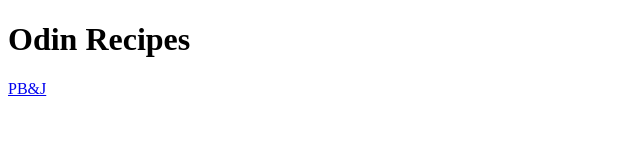
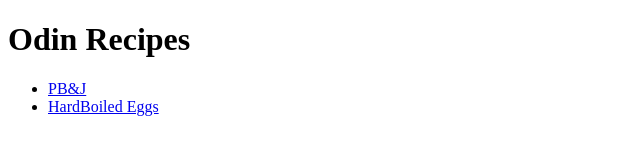
Before and after one commit to anurag-saxena12/odin-recipes, a plain HTML site: page index.html in a window 1280 px wide. Shown: the whole page, without its empty margins (0-640 px from the left). Drawn offline with Linux system fonts and the light colour scheme.

Commit message:
Finished first basic website with HTML

```diff
--- a/index.html
+++ b/index.html
@@ -7,6 +7,9 @@
 </head>
 <body>
     <h1>Odin Recipes</h1>
-    <a href="recipes/PB&J.html">PB&J</a>
+    <ul>
+        <li><a href="recipes/PBandJ.html">PB&J</a></li>
+        <li><a href="recipes/CoolEggs.html">HardBoiled Eggs</a></li>
+    </ul>
 </body>
 </html>
```
